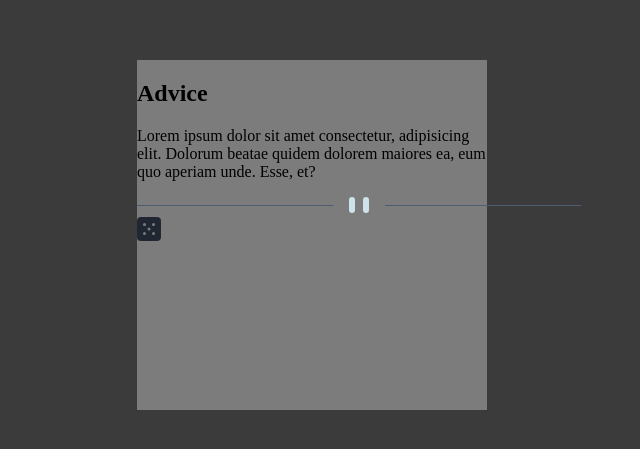
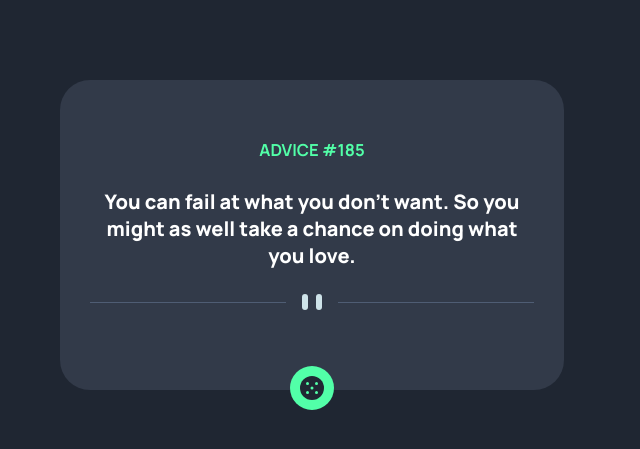
Before and after one commit to himelislam/frontend-mentor, a plain HTML site: page advice-generator-app-main/index.html in a window 1280 px wide. Shown: the part 173-622 px from the top of the page, without its empty margins (328-968 px from the left). Drawn offline with Linux system fonts and the light colour scheme.

Commit message:
advice genertor added with API and UI

```diff
--- /dev/null
+++ b/advice-generator-app-main/app.js
@@ -0,0 +1,20 @@
+const diceBtn = document.querySelector("#dice")
+const adviceContent = document.querySelector("#advice-content")
+const adviceNumber = document.querySelector("#advice-number")
+const loadingDiv = document.querySelector("#loading");
+
+diceBtn.addEventListener('click', async function () {
+    loadingDiv.style.display = "block";
+    try{
+        const response = await fetch(`https://api.adviceslip.com/advice`, {
+            cache: 'no-store' // Set cache to 'no-store' to bypass caching
+        })
+        const advice = await response.json()
+        adviceContent.innerHTML = advice.slip.advice;
+        adviceNumber.innerHTML = `ADVICE #${advice.slip.id}`;
+    }
+    catch(err){
+        console.log('errr', err);
+    }
+    loadingDiv.style.display = "none";
+})
--- a/advice-generator-app-main/index.html
+++ b/advice-generator-app-main/index.html
@@ -11,17 +11,18 @@
   <div class="container">
     <div class="modal">
       <div class="advice">
-        <h2>Advice</h2>
-        <p>Lorem ipsum dolor sit amet consectetur, adipisicing elit. Dolorum beatae quidem dolorem maiores ea, eum quo aperiam unde. Esse, et?</p>
+        <h5 id="advice-number">ADVICE #185</h5>
+        <p id="advice-content">You can fail at what you don't want. So you might as well take a chance on doing what you love.</p>
+        <div id="loading"><span>......</span></div>
       </div>
       <div class="divider">
         <svg width="444" height="16" xmlns="http://www.w3.org/2000/svg"><g fill="none" fill-rule="evenodd"><path fill="#4F5D74" d="M0 8h196v1H0zM248 8h196v1H248z"/><g transform="translate(212)" fill="#CEE3E9"><rect width="6" height="16" rx="3"/><rect x="14" width="6" height="16" rx="3"/></g></g></svg>
       </div>
       <div class="icon-dice">
-        <svg width="24" height="24" xmlns="http://www.w3.org/2000/svg"><path d="M20 0H4a4.005 4.005 0 0 0-4 4v16a4.005 4.005 0 0 0 4 4h16a4.005 4.005 0 0 0 4-4V4a4.005 4.005 0 0 0-4-4ZM7.5 18a1.5 1.5 0 1 1 0-3 1.5 1.5 0 0 1 0 3Zm0-9a1.5 1.5 0 1 1 0-3 1.5 1.5 0 0 1 0 3Zm4.5 4.5a1.5 1.5 0 1 1 0-3 1.5 1.5 0 0 1 0 3Zm4.5 4.5a1.5 1.5 0 1 1 0-3 1.5 1.5 0 0 1 0 3Zm0-9a1.5 1.5 0 1 1 0-3 1.5 1.5 0 0 1 0 3Z" fill="#202733"/></svg>
+        <svg id="dice" width="24" height="24" xmlns="http://www.w3.org/2000/svg"><path d="M20 0H4a4.005 4.005 0 0 0-4 4v16a4.005 4.005 0 0 0 4 4h16a4.005 4.005 0 0 0 4-4V4a4.005 4.005 0 0 0-4-4ZM7.5 18a1.5 1.5 0 1 1 0-3 1.5 1.5 0 0 1 0 3Zm0-9a1.5 1.5 0 1 1 0-3 1.5 1.5 0 0 1 0 3Zm4.5 4.5a1.5 1.5 0 1 1 0-3 1.5 1.5 0 0 1 0 3Zm4.5 4.5a1.5 1.5 0 1 1 0-3 1.5 1.5 0 0 1 0 3Zm0-9a1.5 1.5 0 1 1 0-3 1.5 1.5 0 0 1 0 3Z" fill="#202733"/></svg>
       </div>
     </div>
   </div>
-  <script src="/app.js"></script>
+  <script src="./app.js"></script>
 </body>
 </html>
--- a/advice-generator-app-main/style.css
+++ b/advice-generator-app-main/style.css
@@ -1,18 +1,63 @@
-body{
-    background-color: rgb(59, 59, 59);
+@import url('https://fonts.googleapis.com/css2?family=Manrope:wght@200..800&display=swap');
+
+body {
+    background-color: hsl(218, 23%, 16%);
+    font-family: "Manrope", sans-serif;
+    font-size: 20px;
 }
 
-.container{
+.container {
     display: flex;
     width: 100%;
     height: 100vh;
+    color: white;
 }
 
-.modal{
-    width: 350px;
-    height: 350px;
+.modal {
+    width: 444px;
+    /* height: 350px; */
     margin: auto;
     align-items: center;
     justify-content: center;
-    background-color: rgb(124, 124, 124);
+    background-color: hsl(217, 19%, 24%);
+    padding: 30px;
+    border-radius: 30px;
 }
+
+.advice {
+    text-align: center;
+    color: hsl(150, 100%, 66%);
+    font-weight: 800;
+
+}
+
+.advice p {
+    color: white;
+}
+
+.divider {
+    overflow:hidden;
+}
+
+.icon-dice {
+    display: flex;
+    transform: translateY(50px) rotate(180deg);
+}
+
+.icon-dice svg {
+    align-items: center;
+    justify-content: center;
+    margin: auto;
+    padding: 10px;
+    background-color: hsl(150, 100%, 66%);
+    border-radius: 50%;
+    cursor: pointer;
+}
+
+.icon-dice svg:hover{
+    box-shadow: 0 0 15px 5px hsl(150, 100%, 66%);
+}
+
+#loading{
+    display: none;
+}
```
